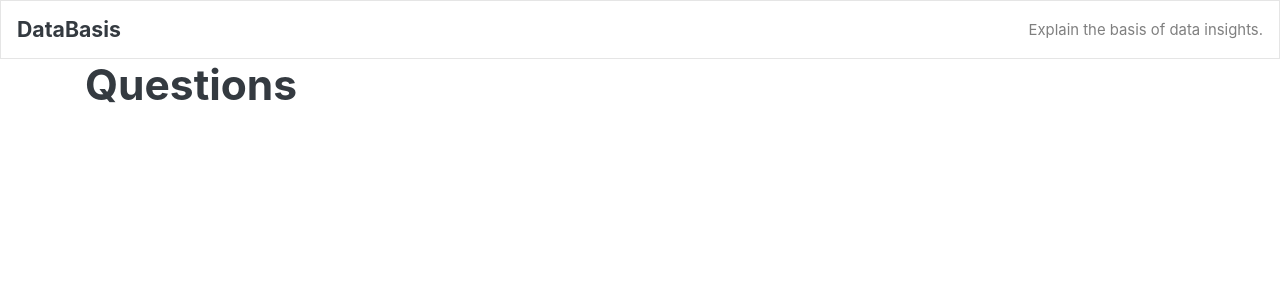
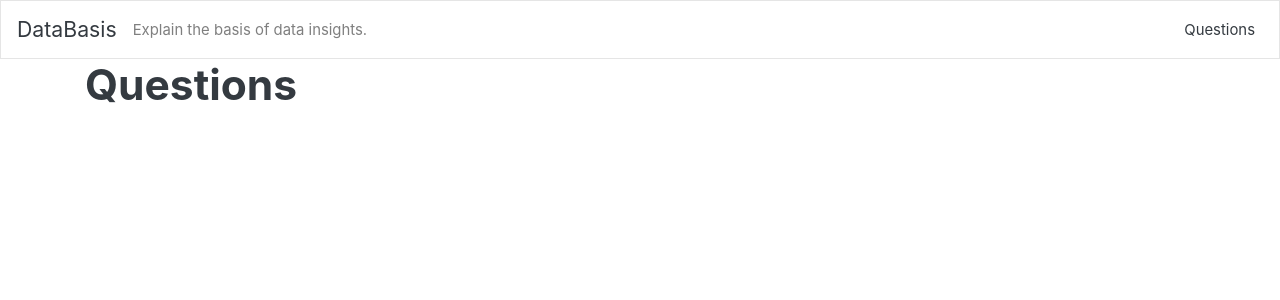
Before and after one commit to ArborealAnalytics/DataBasis, a Django app: page /questions/ in a window 1280 px wide. Shown: the top 300 px of the page. Run offline with Django 3.2, Linux system fonts and the light colour scheme; data that the repository does not hold is empty; some libraries are stand-ins or nearby versions.

Commit message:
Add navigation menu link

```diff
--- a/databasis/core/templates/base.html
+++ b/databasis/core/templates/base.html
@@ -12,11 +12,32 @@
 </head>
 
 <body>
-    <nav class="navbar navbar-light bg-light">
-        <span class="navbar-brand mb-0 h1">DataBasis</span>
-        <span class="navbar-text">
-            Explain the basis of data insights.
-        </span>
+    <nav class="navbar navbar-light bg-light navbar-expand-md justify-content-between">
+        <a href="/">
+            <span class="navbar-brand">
+                DataBasis
+            </span>
+        </a>
+
+        <button class="navbar-toggler" type="button" data-toggle="collapse" data-target="#navbarNav"
+            aria-controls="navbarNav" aria-expanded="false" aria-label="Toggle navigation">
+            <span class="navbar-toggler-icon"></span>
+        </button>
+
+
+        <div class="collapse navbar-collapse" id="navbarNav">
+            <span class="navbar-text mr-auto">
+                Explain the basis of data insights.
+            </span>
+
+            <ul class="navbar-nav">
+                <li class="nav-item active">
+                    <a class="nav-link" href="{% url 'questions_index' %}">
+                        Questions
+                    </a>
+                </li>
+            </ul>
+        </div>
     </nav>
 
     <div class="container-fluid">
```
